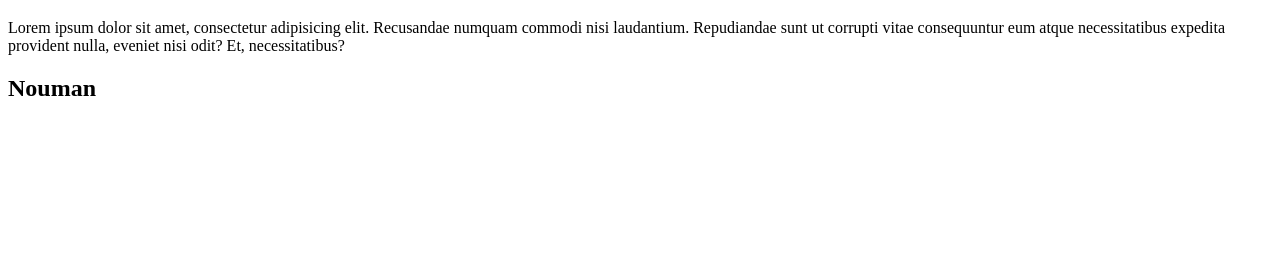
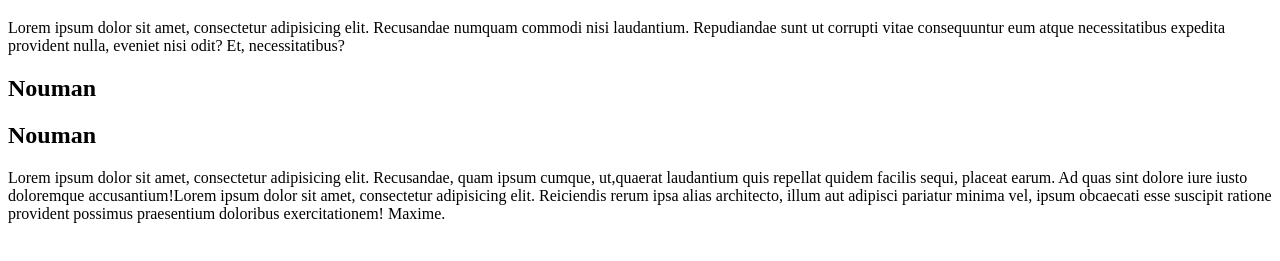
Before and after one commit to noumanbhai/Basic_web, a plain HTML site: page index.html in a window 1280 px wide. Shown: the part 61-322 px from the top of the page. Drawn offline with Linux system fonts and the light colour scheme.

Commit message:
2nd code
classtwo

```diff
--- a/index.html
+++ b/index.html
@@ -10,5 +10,8 @@
 	Lorem ipsum dolor sit amet, consectetur adipisicing elit. Recusandae numquam commodi nisi laudantium. Repudiandae sunt ut corrupti vitae consequuntur eum atque necessitatibus expedita provident nulla, eveniet nisi odit? Et, necessitatibus?
 	</p>
 	<h2>Nouman</h2>
+
+	<h2>Nouman</h2>
+    <p>Lorem ipsum dolor sit amet, consectetur adipisicing elit. Recusandae, quam ipsum cumque, ut,quaerat laudantium quis repellat quidem facilis sequi, placeat earum. Ad quas sint dolore iure iusto doloremque accusantium!Lorem ipsum dolor sit amet, consectetur adipisicing elit. Reiciendis rerum ipsa alias architecto, illum aut adipisci pariatur minima vel, ipsum obcaecati esse suscipit ratione provident possimus praesentium doloribus exercitationem! Maxime.</p>
 </body>
 </html>
```
